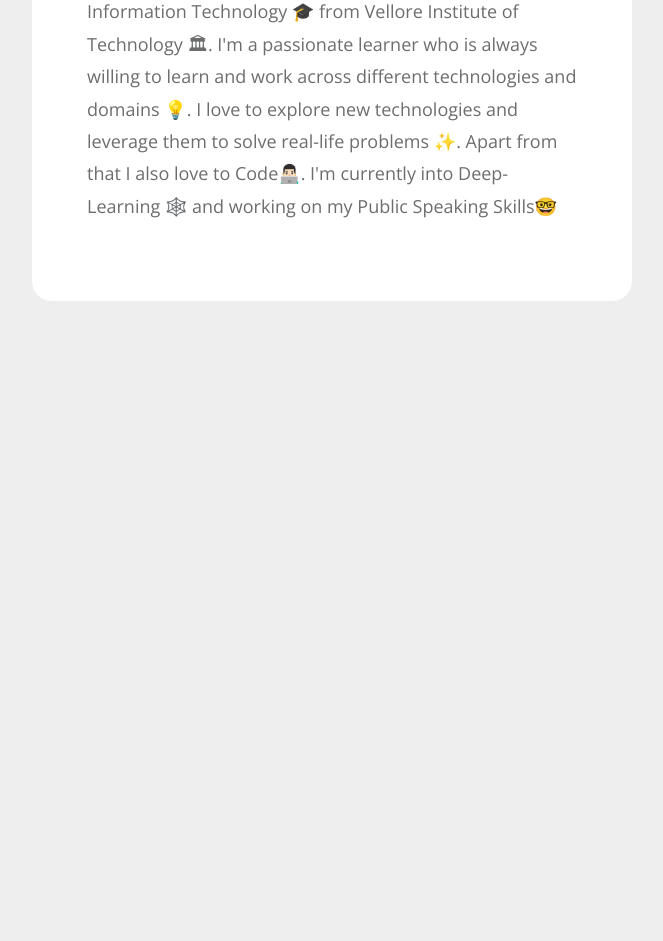
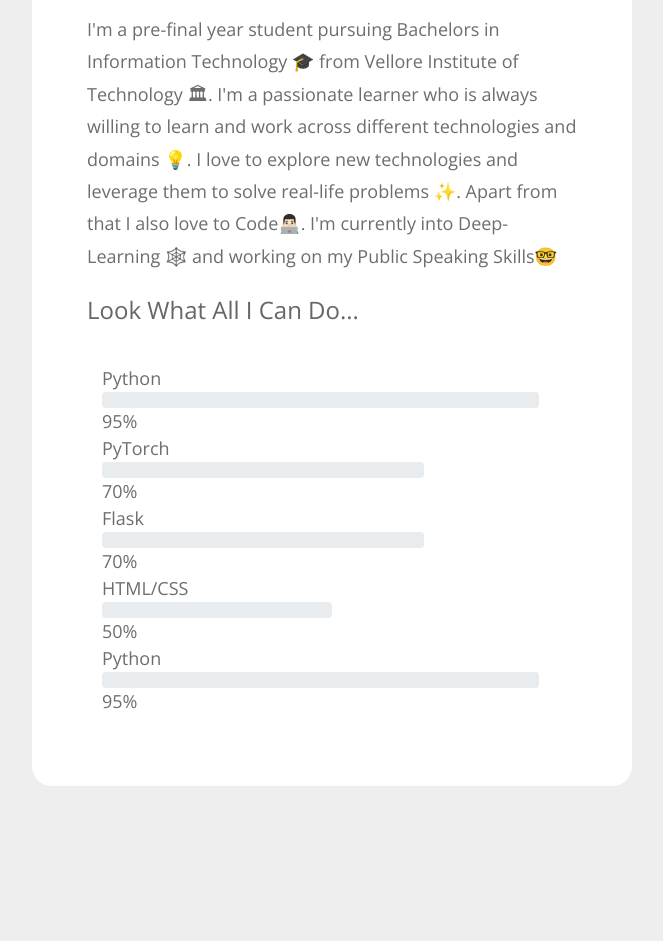
Before and after one commit to KKhushhalR2405/Portfolio, a Flask app: page / in a window 1280 px wide. Shown: the part 845-1786 px from the top of the page, without its empty margins (308-971 px from the left). Before the commit the page ends 1146 px from the top, so only its background shows below. Run offline with Flask 2, Linux system fonts and the light colour scheme; some libraries are stand-ins or nearby versions.

Commit message:
index update

```diff
--- a/templates/index.html
+++ b/templates/index.html
@@ -6,15 +6,64 @@
 
       <div class="tm-content-container">
         <figure class="mb-0">
-          <img src="{{ url_for('static', filename='img/img-1.jpg') }}" alt="Image" class="img-fluid tm-img" />
+          <img style = "width : 600px; height: 450px;" src="{{ url_for('static', filename='img/gal/front.jpg') }}" alt="Image" class="img-fluid tm-img" />
         </figure>
         <div class="tm-content">
           <h2 class="tm-page-title">Glimpse of myself</h2>
           <p class="mb-4">
             I'm a pre-final year student pursuing Bachelors in Information Technology 🎓 from Vellore Institute of Technology 🏛. I'm a passionate learner who is always willing to learn and work across different technologies and domains 💡. I love to explore new technologies and leverage them to solve real-life problems ✨. Apart from that I also love to Code👨🏻‍💻. I'm currently into Deep-Learning 🕸️ and working on my Public Speaking Skills🤓
+
+
           </p>
+
+
+            <h2 class="tm-page-title">
+              Look What All I Can Do...
+            </h2>
           <p>
+              <div class = "container">
+                <div class = "skills">
+                    <span class="Name">Python</span>
+                    <div class="percent">
+                        <div class="progress" style="width:95%"></div>
+                    </div>
+                    <span class="Value">95%</span>
+                </div>
 
+                <div class = "skills">
+                    <span class="Name">PyTorch</span>
+                    <div class="percent">
+                        <div class="progress" style="width:70%"></div>
+                    </div>
+                    <span class="Value">70%</span>
+                </div>
+
+                <div class = "skills">
+                    <span class="Name">Flask</span>
+                    <div class="percent">
+                        <div class="progress" style="width:70%"></div>
+                    </div>
+                    <span class="Value">70%</span>
+                </div>
+
+                <div class = "skills">
+                    <span class="Name">HTML/CSS</span>
+                    <div class="percent">
+                        <div class="progress" style="width:50%"></div>
+                    </div>
+                    <span class="Value">50%</span>
+                </div>
+
+                <div class = "skills">
+                    <span class="Name">Python</span>
+                    <div class="percent">
+                        <div class="progress" style="width:95%"></div>
+                    </div>
+                    <span class="Value">95%</span>
+                </div>
+
+
+              </div>
           </p>
         </div>
       </div>
```
